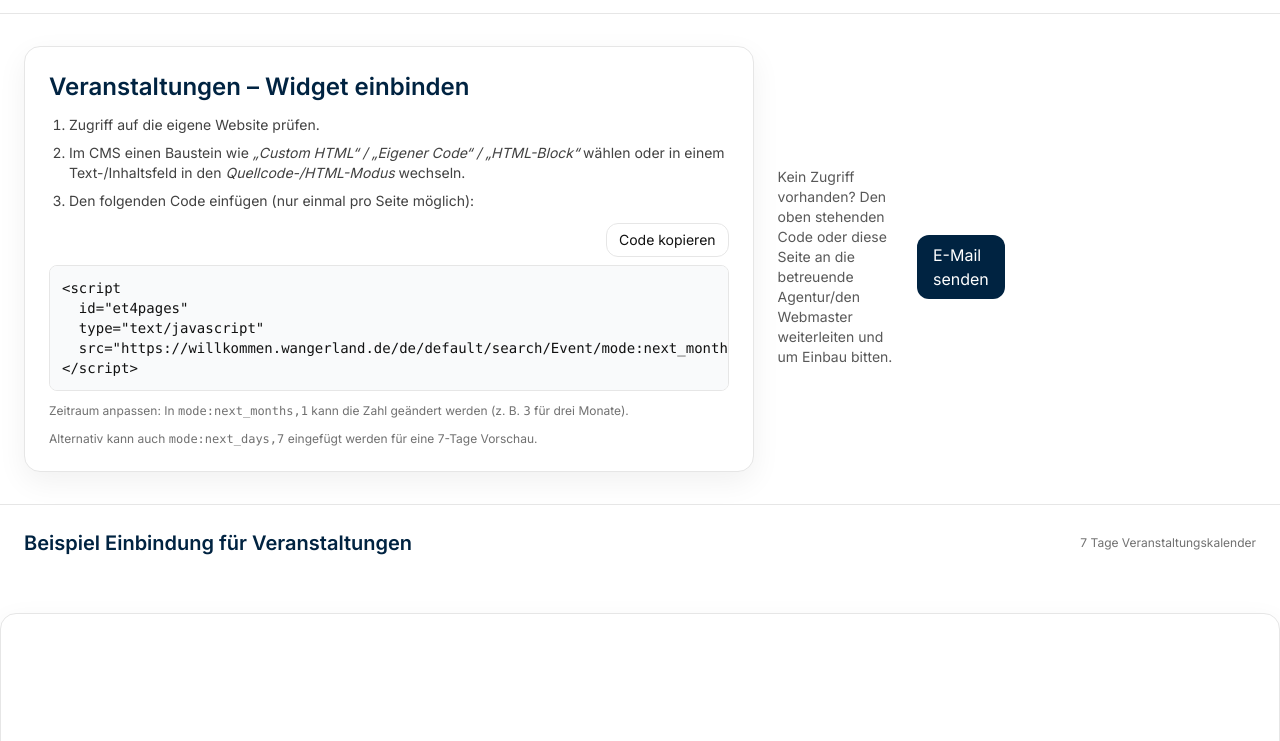
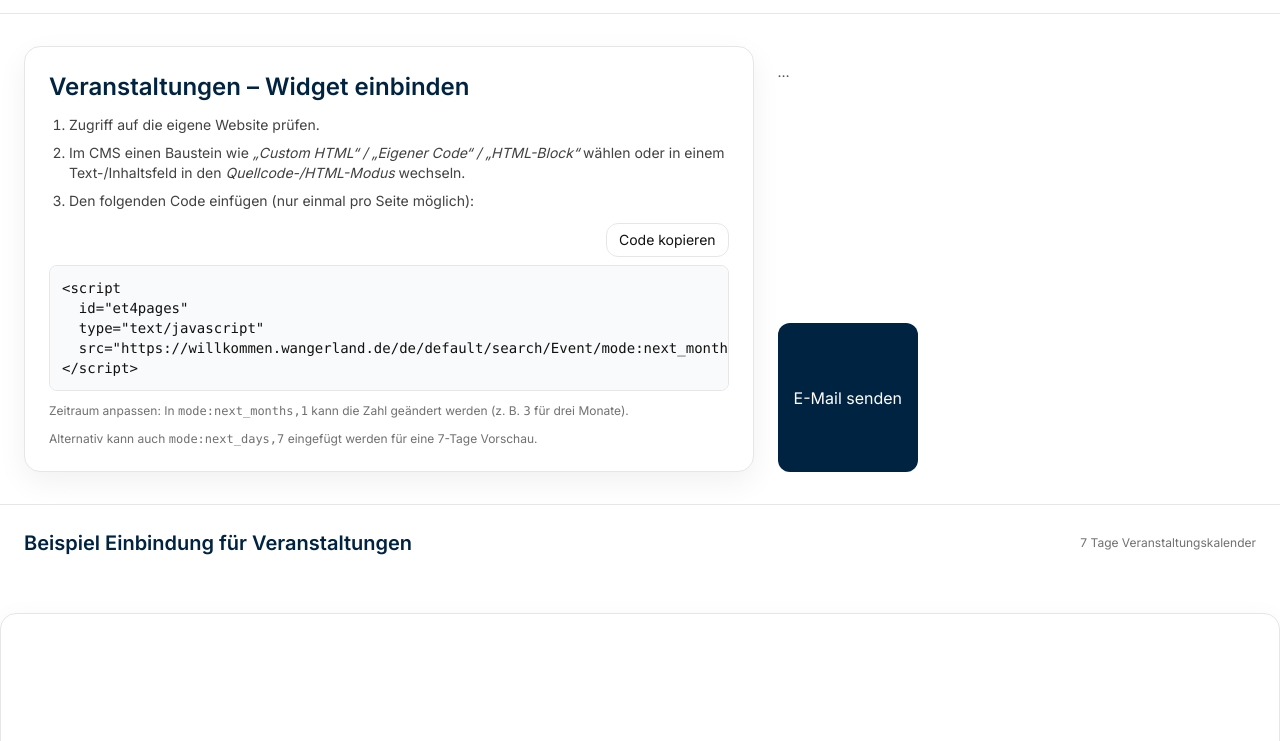
Before and after one commit to timschoenfeldwtg/demo, a plain HTML site: page docs/event-widget.html in a window 1280 px wide. Shown: the part 59-800 px from the top of the page. Drawn offline with nearby package versions, Linux system fonts and the light colour scheme.

Commit message:
Update event-widget.html

```diff
--- a/docs/event-widget.html
+++ b/docs/event-widget.html
@@ -87,13 +87,12 @@
 
       <!-- Hilfe benötigt -->
 
-      <div class="mt-4 flex flex-col gap-3 md:flex-row md:items-center">
-  <p class="text-sm text-ink/70">
-    Kein Zugriff vorhanden? Den oben stehenden Code oder diese Seite an die betreuende Agentur/den Webmaster weiterleiten und um Einbau bitten.
-  </p>
-  <a class="inline-flex items-center rounded-xl bg-primary text-white px-4 py-2"
-     href="mailto:aktuell@wangerland.de">E-Mail senden</a>
-</div>
+      <div class="mt-4 flex flex-wrap gap-3">
+    <p class="text-sm text-ink/70">…</p>
+    <div class="basis-full"></div> <!-- Zeilenumbruch -->
+    <a class="inline-flex items-center rounded-xl bg-primary text-white px-4 py-2" href="mailto:aktuell@wangerland.de">E-Mail senden</a>
+  </div>
+
       </div>
     </div>
   </section>
```
